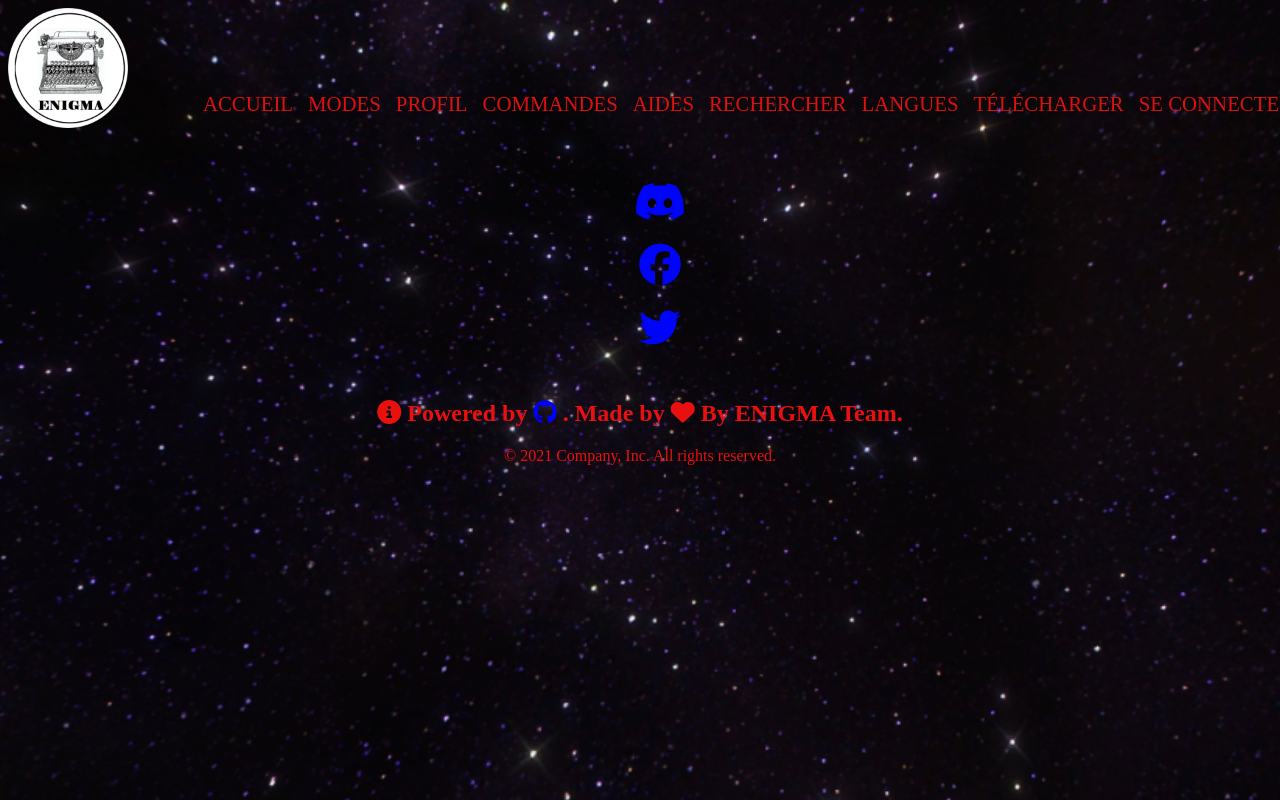
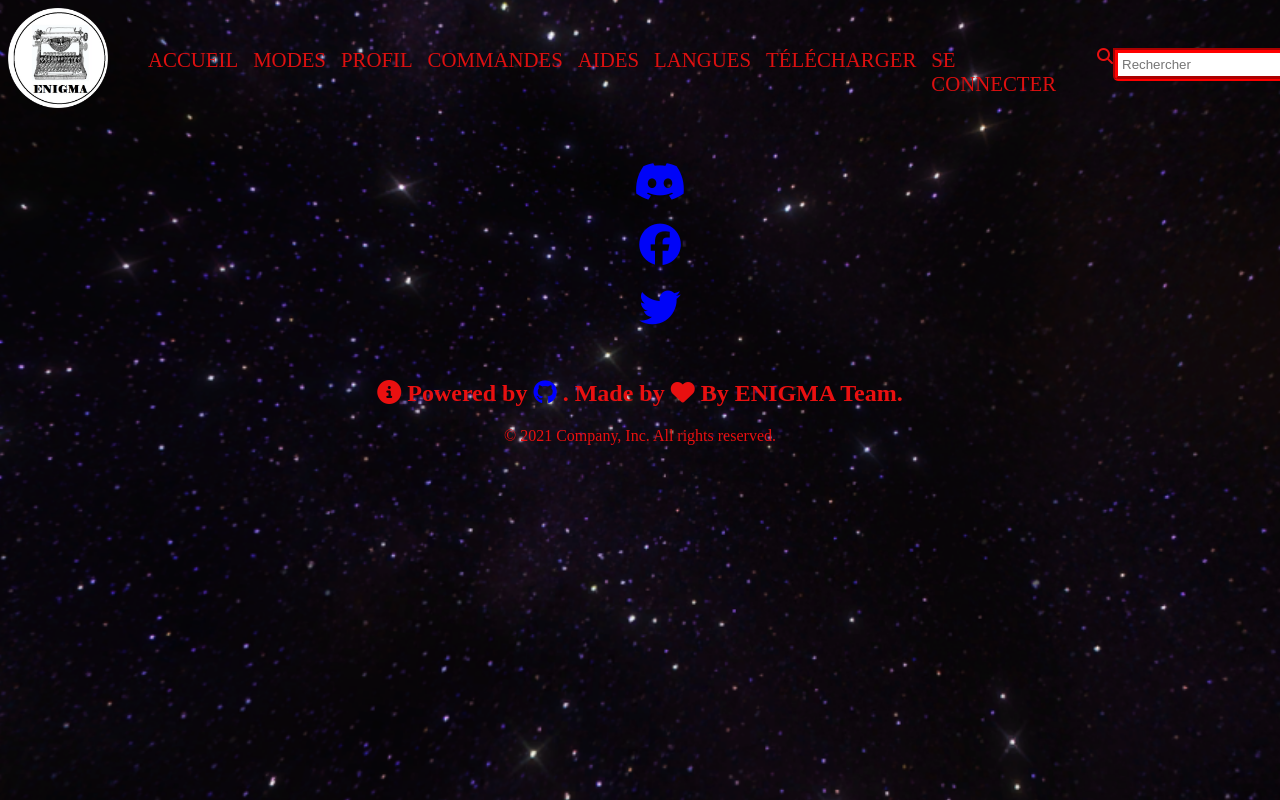
Before and after one commit to cedric190703/enigma-site, a plain HTML site: page Aides.html in a window 1280 px wide. Shown: the top 800 px of the page. Drawn offline with Linux system fonts and the light colour scheme.

Commit message:
rechercher + détails

```diff
--- a/Aides.html
+++ b/Aides.html
@@ -12,7 +12,7 @@
     <div id="block-page">
         <header>
             <div id="titre principal">
-                <img src="logo.png" alt="Logo ENIGMA" width="120px" height="120px" />
+                <img src="logo.png" alt="Logo ENIGMA" width="100px" height="100px" />
             </div>
                 <nav>
                     <ul>
@@ -21,10 +21,13 @@
                         <li class="dark"> <a href="Profil.html">profil</a></li>
                         <li class="white"> <a href="Commandes.html">commandes</a></li>
                         <li class="dark"> <a href="Aides.html">aides</a></li>
-                        <li class="white"> <a href="rechercher.html">rechercher</a></li>
                         <li class="dark"> <a href="Langues.html">langues</a></li>
                         <li class="white"> <a href="télécharger.html">télécharger</a></li>
                         <li class="dark"> <a href="login.html">Se connecter</a></li>
+                        <i class="fa-solid fa-magnifying-glass"></i>
+                        <form>
+                            <input class="form-control" type="text" placeholder="Rechercher" aria-label="Rechercher">
+                          </form>
                     </ul>
                 </nav>
         </header>
--- a/style.css
+++ b/style.css
@@ -274,3 +274,12 @@ h1 a
 .phrase a{
     color: blue;
 }
+
+.form-control
+{
+    border: groove 5px red;
+    padding: 4px;
+    border-radius: 0 5px 5px 5px;
+    background-color : white;
+    color: black;
+}
```
Also changed, not shown: Arcane.html (+4 -1 lines), Commandes.html (+5 -2 lines), Forêt.html (+4 -1 lines), Langues.html (+4 -1 lines), Marécages.html (+4 -1 lines), Neige.html (+4 -1 lines), Profil.html (+4 -1 lines), index.html (+5 -3 lines), login.html (+4 -1 lines), modes.html (+4 -1 lines), nouv_compte.html (+5 -2 lines), télécharger.html (+4 -1 lines).
